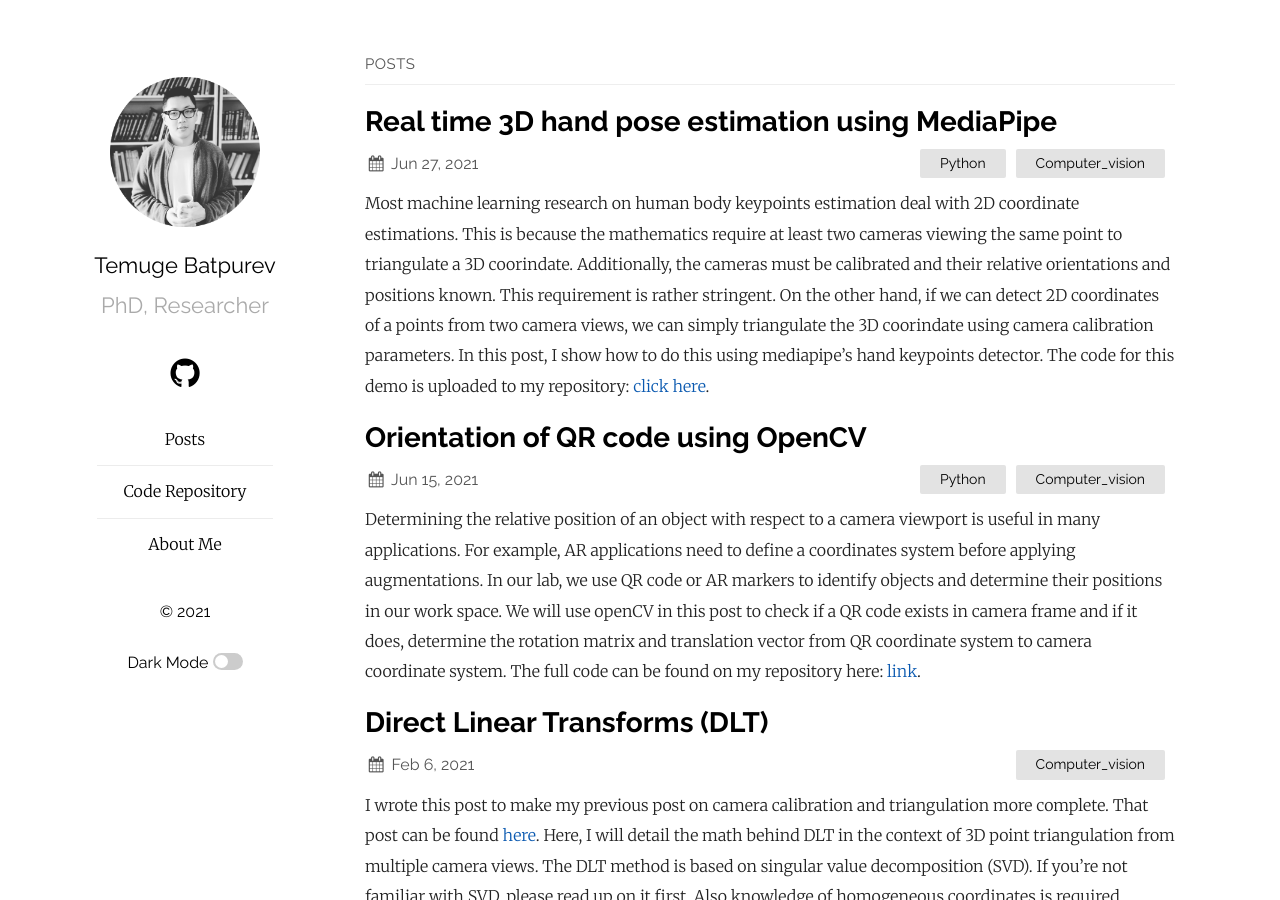
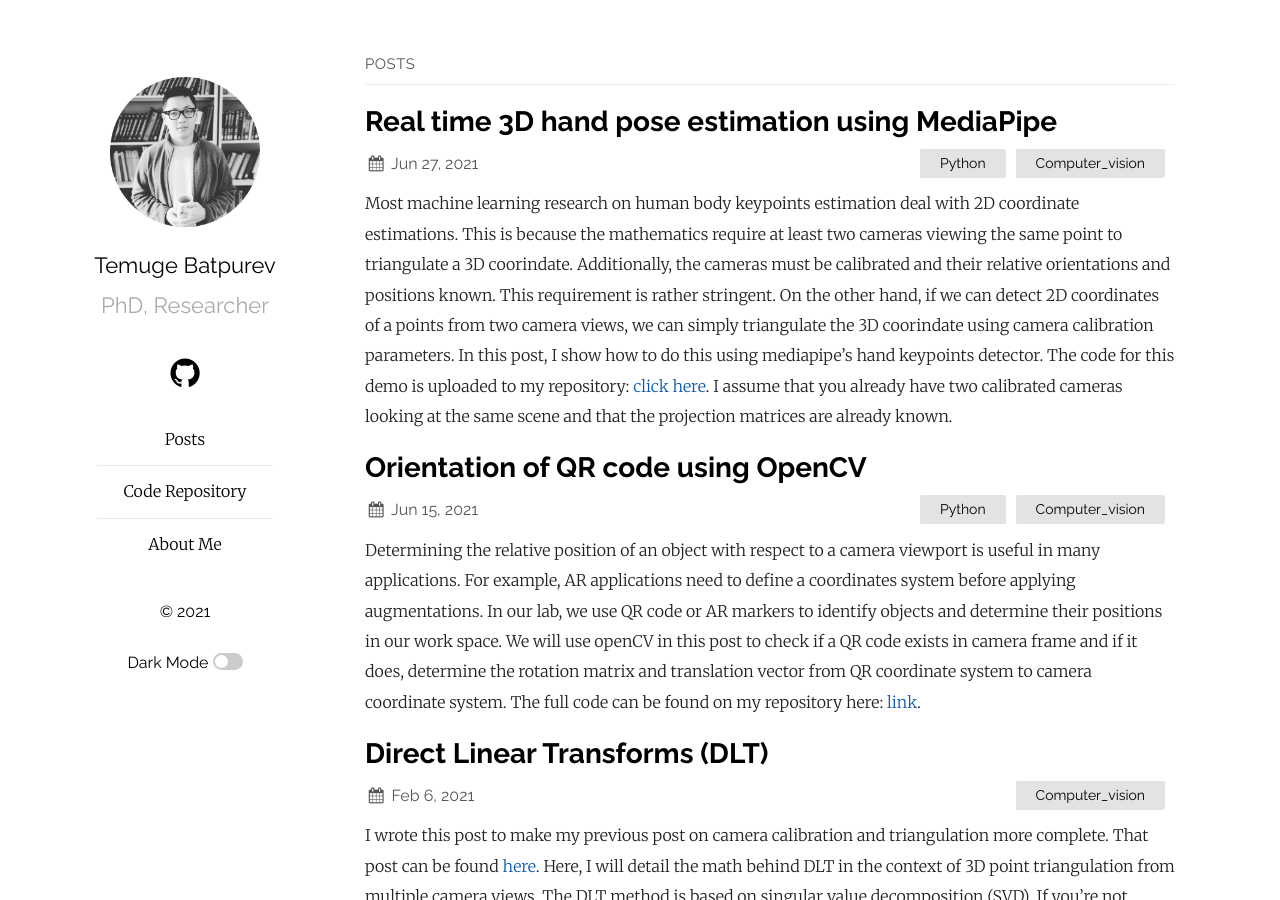
Before and after one commit to TemugeB/temugeb.github.io, a Jekyll site: the page built from index.md, in a window 1280 px wide and 900 px high. Built offline with Jekyll 4.4.1, drawn with Linux system fonts in a browser that asks for light colours; part of the change alters nothing that is shown.

Commit message:
Update 2021-06-27-handpose3d.md

````diff
--- a/_posts/2021-06-27-handpose3d.md
+++ b/_posts/2021-06-27-handpose3d.md
@@ -5,4 +5,76 @@ date:   2021-06-27 10:00:00 +0000
 categories: Python Computer_vision
 ---
 
-Most machine learning research on human body keypoints estimation deal with 2D coordinate estimations. This is because the mathematics require at least two cameras viewing the same point to triangulate a 3D coorindate. Additionally, the cameras must be calibrated and their relative orientations and positions known. This requirement is rather stringent. On the other hand, if we can detect 2D coordinates of a points from two camera views, we can simply triangulate the 3D coorindate using camera calibration parameters. In this post, I show how to do this using mediapipe's hand keypoints detector. The code for this demo is uploaded to my repository: [click here](https://github.com/TemugeB/handpose3d).
+Most machine learning research on human body keypoints estimation deal with 2D coordinate estimations. This is because the mathematics require at least two cameras viewing the same point to triangulate a 3D coorindate. Additionally, the cameras must be calibrated and their relative orientations and positions known. This requirement is rather stringent. On the other hand, if we can detect 2D coordinates of a points from two camera views, we can simply triangulate the 3D coorindate using camera calibration parameters. In this post, I show how to do this using mediapipe's hand keypoints detector. The code for this demo is uploaded to my repository: [click here](https://github.com/TemugeB/handpose3d). I assume that you already have two calibrated cameras looking at the same scene and that the projection matrices are already known.
+
+<p align="center">
+  <img src="https://github.com/TemugeB/handpose3d/blob/main/media/output_kpts.gif">
+  <img src="https://github.com/TemugeB/handpose3d/blob/main/media/output2_kpts.gif">
+</p>
+<p align="center">
+Figure 1. Multi-view inputs.
+</p>
+
+<p align="center">
+  <img src="https://github.com/TemugeB/handpose3d/blob/main/media/fig_0.gif">
+</p>
+<p align="center">
+Figure 2. 3D triangulated keypoints.
+</p>
+
+Mediapipe is Google's latest machine learning applications toolbox that allows various detections and keypoints estimations. Check their official repository here: [link](https://github.com/google/mediapipe). We will be using the Mediapipe hand keypoints estimator ([paper](https://arxiv.org/abs/2006.10214)). The hands module uses keypoints esitmations from the previous frame to crop out image section for the next frame. This means that we have to create two hand keypoints esitmators, one for each of our cameras.
+```
+import mediapipe as mp
+
+mp_drawing = mp.solutions.drawing_utils
+mp_hands = mp.solutions.hands
+
+hands0 = mp_hands.Hands(min_detection_confidence=0.5, max_num_hands =1, min_tracking_confidence=0.5)
+hands1 = mp_hands.Hands(min_detection_confidence=0.5, max_num_hands =1, min_tracking_confidence=0.5)
+```
+
+Keypoints detection is simple. We simply call the estimator with the input frame.
+```
+results0 = hands0.process(frame0)
+results1 = hands1.process(frame1)
+```
+The output of mediapipe follows the same numbering the Openpose uses:
+<p align="center">
+  <img src="https://cmu-perceptual-computing-lab.github.io/openpose/web/html/.github/media/keypoints_hand.png", width = 400>
+</p>
+<p align="center">
+Figure 3. Keypoint numbering scheme. Source: https://cmu-perceptual-computing-lab.github.io/openpose/web/html/doc/md_doc_02_output.html
+</p>
+
+Once the keypoints are obtained from the estimator, we apply direct linear transform (DLT) through singular value decomposition (SVD). If you want to know how this works, check my blogs post here: [link](https://temugeb.github.io/computer_vision/2021/02/06/direct-linear-transorms.html).
+
+```
+def DLT(P1, P2, point1, point2):
+
+    A = [point1[1]*P1[2,:] - P1[1,:],
+         P1[0,:] - point1[0]*P1[2,:],
+         point2[1]*P2[2,:] - P2[1,:],
+         P2[0,:] - point2[0]*P2[2,:]
+        ]
+    A = np.array(A).reshape((4,4))
+    #print('A: ')
+    #print(A)
+
+    B = A.transpose() @ A
+    from scipy import linalg
+    U, s, Vh = linalg.svd(B, full_matrices = False)
+
+    #print('Triangulated point: ')
+    #print(Vh[3,0:3]/Vh[3,3])
+    return Vh[3,0:3]/Vh[3,3]
+
+for uv1, uv2 in zip(frame0_keypoints, frame1_keypoints):
+    #uv1 is the pixel coordinate of a keypoint in camera1
+    #uv2 is the pixel coordinate of a keypoint in camera2
+    #P1 is the projection matrix of camera1
+    #p2 is the projection matrix of camera2
+    p3d = DLT(P1, P2, uv1, uv2)
+
+```
+
+That's it. We obtain the 3D coordinate of keypoint in ```p3d```. The hand estimator runs on the CPU in real time which allows us to obtain the 3D coordinates of the hand in real time. In my repository code, there are additional checks to make sure the keypoints are found by the estimator. But the main section is what we see above.
````
